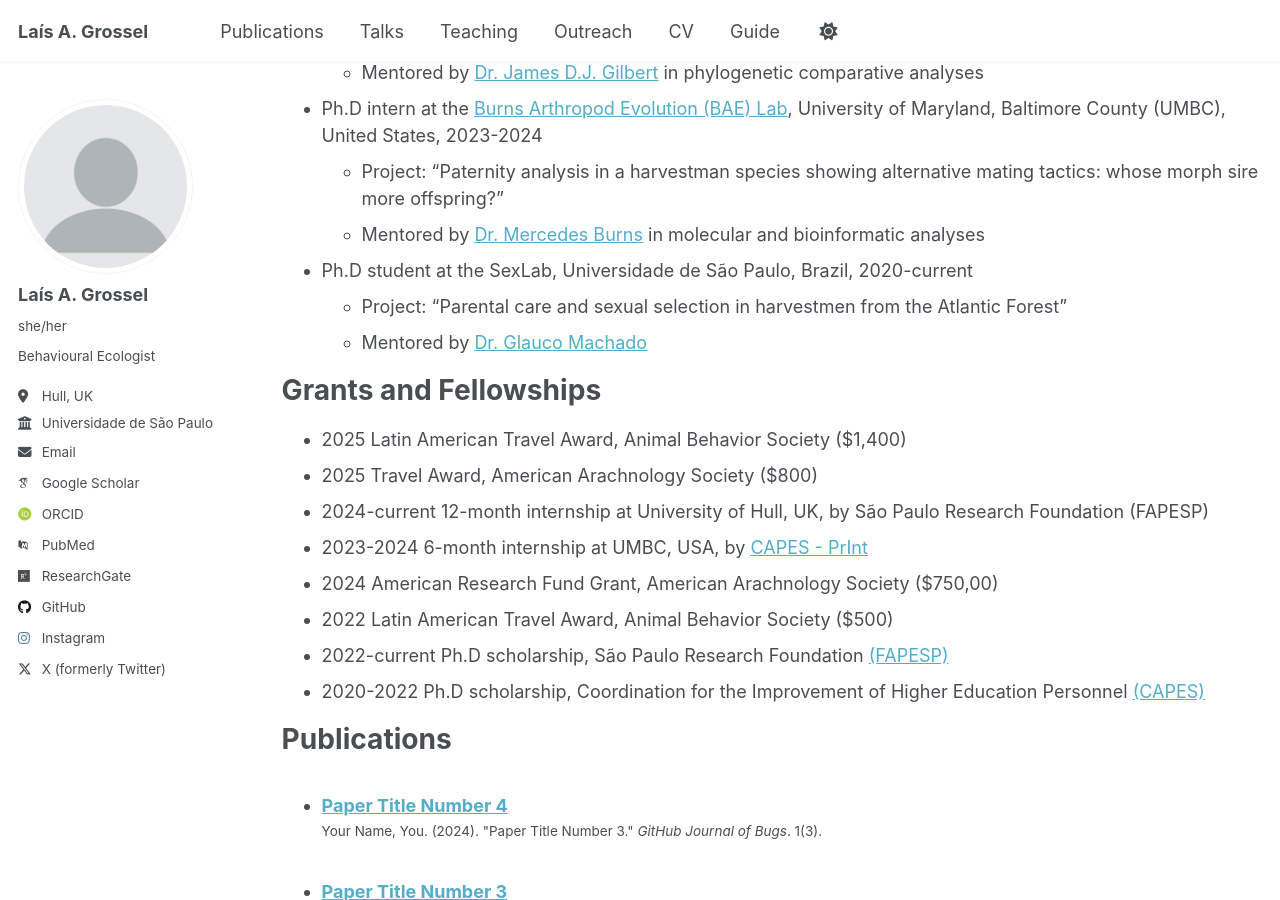
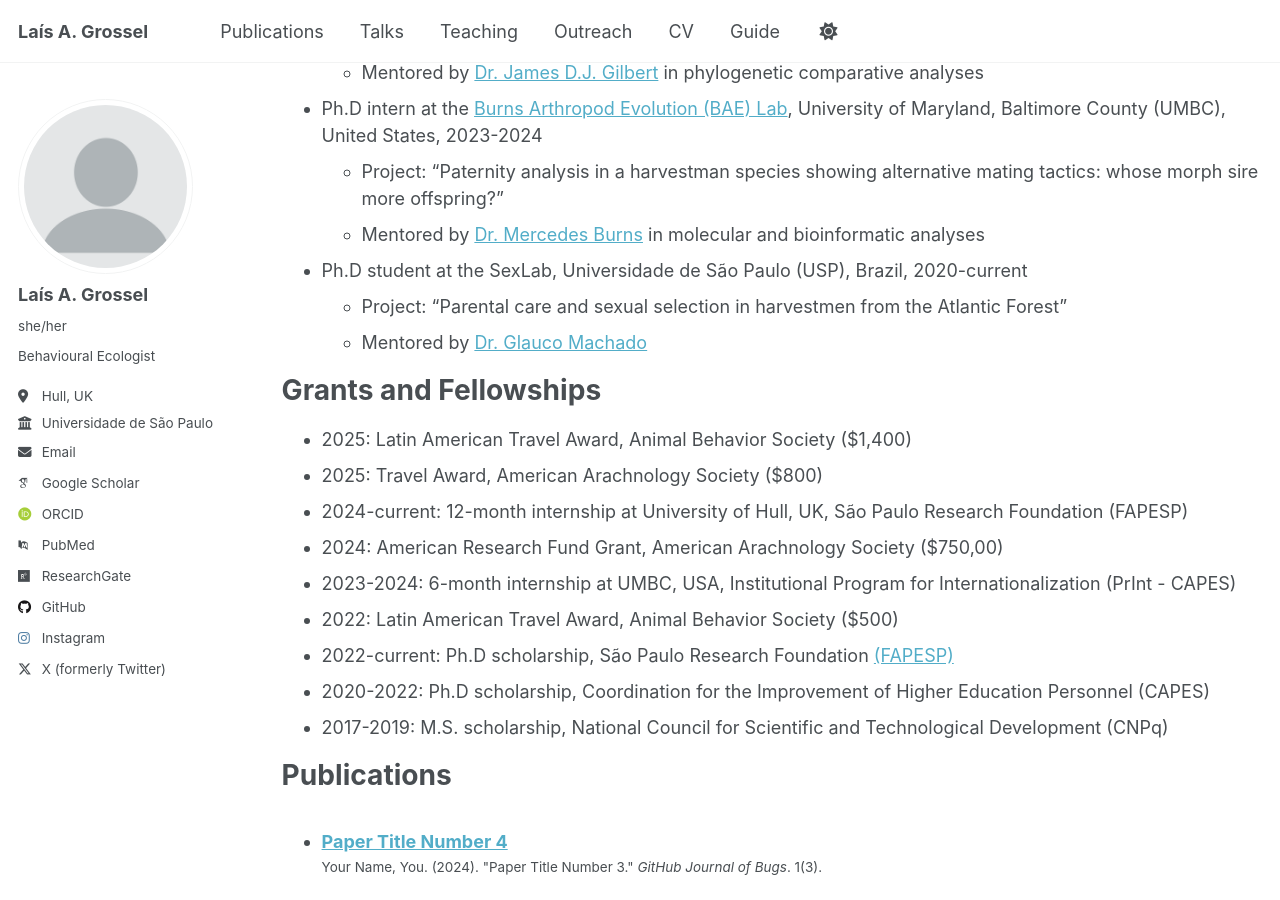
Before and after one commit to laisgrossel/laisgrossel.github.io, a Jekyll site: the page built from _pages/cv.md, in a window 1280 px wide and 900 px high, scrolled down 447 px. Built offline with Jekyll 4.4.1, drawn with Linux system fonts in a browser that asks for light colours; some web fonts are replaced.

Commit message:
Update cv.md

```diff
--- a/_pages/cv.md
+++ b/_pages/cv.md
@@ -27,20 +27,21 @@ Research experience
   * Project: "Paternity analysis in a harvestman species showing alternative mating tactics: whose morph sire more offspring?"
   * Mentored by [Dr. Mercedes Burns](https://scholar.google.com/citations?user=cTGdXOwAAAAJ&hl=en) in molecular and bioinformatic analyses
 
-* Ph.D student at the SexLab, Universidade de São Paulo, Brazil, 2020-current
+* Ph.D student at the SexLab, Universidade de São Paulo (USP), Brazil, 2020-current
   * Project: "Parental care and sexual selection in harvestmen from the Atlantic Forest"
   * Mentored by [Dr. Glauco Machado](https://scholar.google.com/citations?hl=en&user=FMfUMyMAAAAJ&view_op=list_works&sortby=pubdate)
 
 Grants and Fellowships
 ======
-* 2025            Latin American Travel Award, Animal Behavior Society ($1,400)
-* 2025            Travel Award, American Arachnology Society ($800)
-* 2024-current    12-month internship at University of Hull, UK, by São Paulo Research Foundation (FAPESP)
-* 2023-2024       6-month internship at UMBC, USA, by [CAPES - PrInt](https://sites.usp.br/print/)
-* 2024            American Research Fund Grant, American Arachnology Society ($750,00)
-* 2022            Latin American Travel Award, Animal Behavior Society ($500)
-* 2022-current    Ph.D scholarship, São Paulo Research Foundation [(FAPESP)](https://bv.fapesp.br/pt/pesquisador/721096/lais-aline-grossel/)
-* 2020-2022       Ph.D scholarship, Coordination for the Improvement of Higher Education Personnel [(CAPES)](https://www.gov.br/capes/pt-br)
+* 2025: Latin American Travel Award, Animal Behavior Society ($1,400)
+* 2025: Travel Award, American Arachnology Society ($800)
+* 2024-current: 12-month internship at University of Hull, UK, São Paulo Research Foundation (FAPESP)
+* 2024: American Research Fund Grant, American Arachnology Society ($750,00)
+* 2023-2024: 6-month internship at UMBC, USA, Institutional Program for Internationalization (PrInt - CAPES)
+* 2022: Latin American Travel Award, Animal Behavior Society ($500)
+* 2022-current: Ph.D scholarship, São Paulo Research Foundation [(FAPESP)](https://bv.fapesp.br/pt/pesquisador/721096/lais-aline-grossel/)
+* 2020-2022: Ph.D scholarship, Coordination for the Improvement of Higher Education Personnel (CAPES)
+* 2017-2019: M.S. scholarship, National Council for Scientific and Technological Development (CNPq)
 
 Publications
 ======
```
